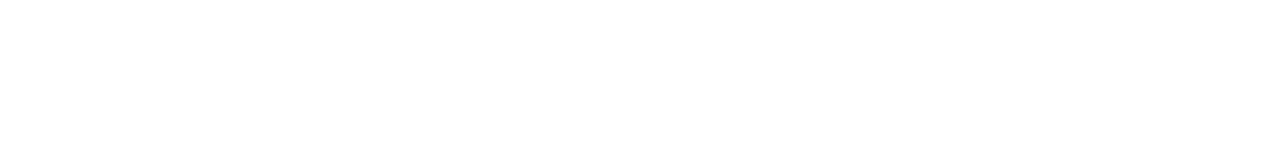
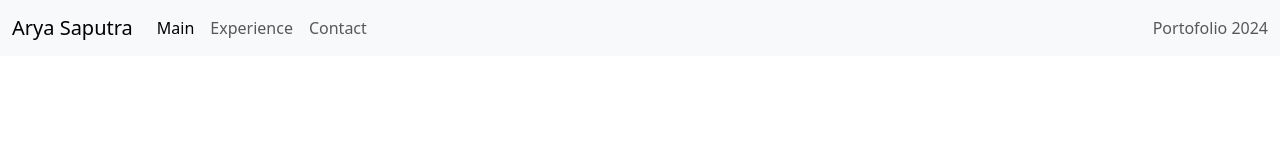
Before and after one commit to Schrodingee/Portofolio-II, a plain HTML site: page index2.html in a window 1280 px wide. Drawn offline with nearby package versions, Linux system fonts and the light colour scheme.

Commit message:
adding navbar on html2

```diff
--- a/index2.html
+++ b/index2.html
@@ -8,5 +8,29 @@
     <script src="https://cdn.jsdelivr.net/npm/bootstrap@5.3.2/dist/js/bootstrap.bundle.min.js" integrity="sha384-C6RzsynM9kWDrMNeT87bh95OGNyZPhcTNXj1NW7RuBCsyN/o0jlpcV8Qyq46cDfL" crossorigin="anonymous"></script>
     <title>Portofolio</title>
   </head>
-  <body></body>
+  <body>
+    <!-- Navbar -->
+    <nav class="navbar navbar-expand-lg bg-body-tertiary">
+      <div class="container-fluid">
+        <a class="navbar-brand" href="#">Arya Saputra</a>
+        <button class="navbar-toggler" type="button" data-bs-toggle="collapse" data-bs-target="#navbarText" aria-controls="navbarText" aria-expanded="false" aria-label="Toggle navigation">
+          <span class="navbar-toggler-icon"></span>
+        </button>
+        <div class="collapse navbar-collapse" id="navbarText">
+          <ul class="navbar-nav me-auto mb-2 mb-lg-0">
+            <li class="nav-item">
+              <a class="nav-link active" aria-current="page" href="#">Main</a>
+            </li>
+            <li class="nav-item">
+              <a class="nav-link" href="#">Experience</a>
+            </li>
+            <li class="nav-item">
+              <a class="nav-link" href="#">Contact</a>
+            </li>
+          </ul>
+          <span class="navbar-text"> Portofolio 2024 </span>
+        </div>
+      </div>
+    </nav>
+  </body>
 </html>
```
